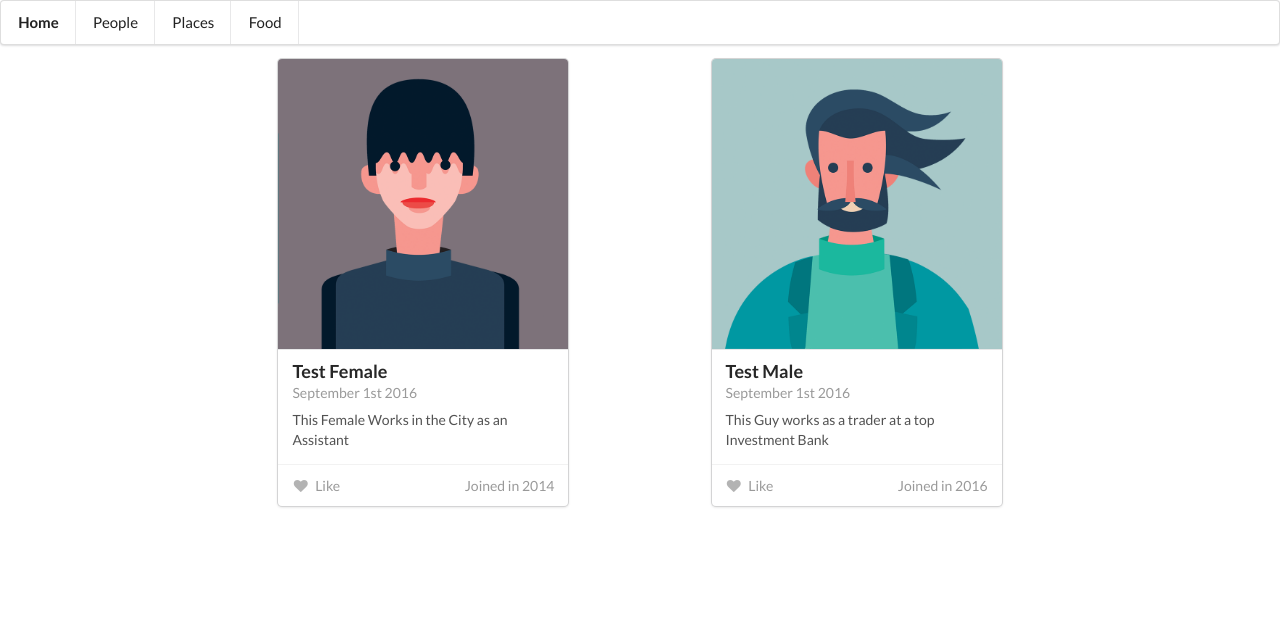
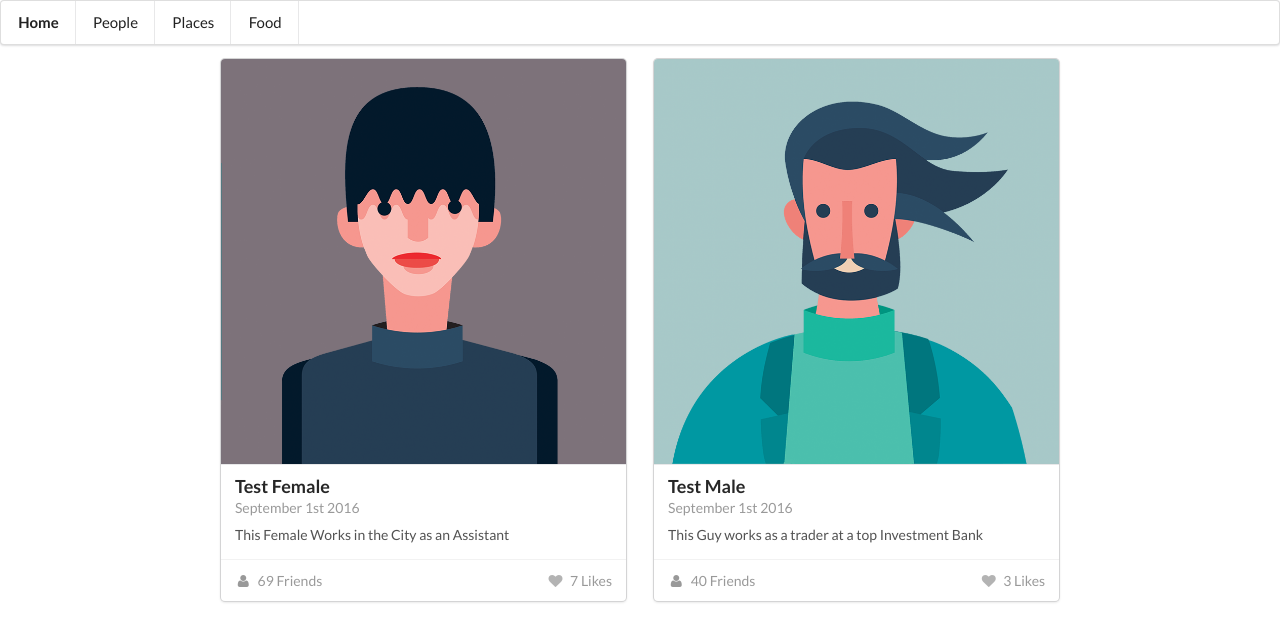
Before and after one commit to Serviox19/semantic-ui, a website: page index.html in a window 1280 px wide. Drawn offline with nearby package versions, Linux system fonts and the light colour scheme.

Commit message:
added more content and customization to cards

```diff
--- a/index.html
+++ b/index.html
@@ -18,7 +18,7 @@
     <div class="ui grid container">
       <div class="two wide column"></div>
       <div class="six wide column">
-        <div class="ui centered card">
+        <div class="ui fluid card">
           <div class="image">
             <img src="./images/card-img.png">
           </div>
@@ -32,18 +32,19 @@
             </div>
           </div><!-- End Content-->
           <div class="extra content">
-            <span class="left floated like">
+            <span class="left floated">
+              <i class="user icon"></i>
+              69 Friends
+            </span>
+            <span class="right floated like">
               <i class="like icon"></i>
-              Like
-            </span>
-            <span class="right floated">
-              Joined in 2014
+              7 Likes
             </span>
           </div><!-- End Extra Content-->
         </div><!-- End Card -->
       </div>
       <div class="six wide column">
-        <div class="ui centered card">
+        <div class="ui fluid card">
           <div class="image">
             <img src="./images/guy.png">
           </div>
@@ -57,12 +58,13 @@
             </div>
           </div><!-- End Content-->
           <div class="extra content">
-            <span class="left floated like">
+            <span class="left floated">
+              <i class="user icon"></i>
+              40 Friends
+            </span>
+            <span class="right floated like">
               <i class="like icon"></i>
-              Like
-            </span>
-            <span class="right floated">
-              Joined in 2016
+              3 Likes
             </span>
           </div><!-- End Extra Content-->
         </div><!-- End Card -->
```
